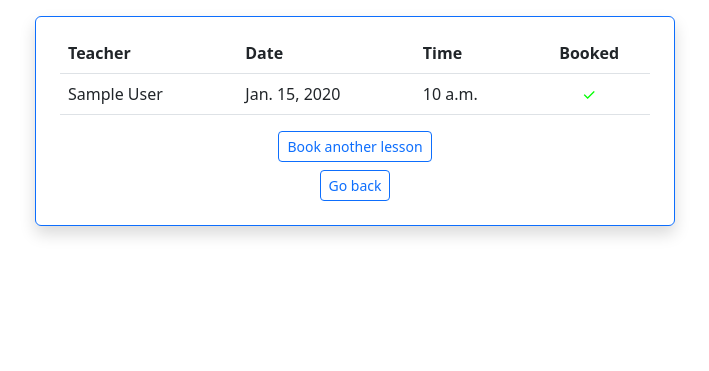
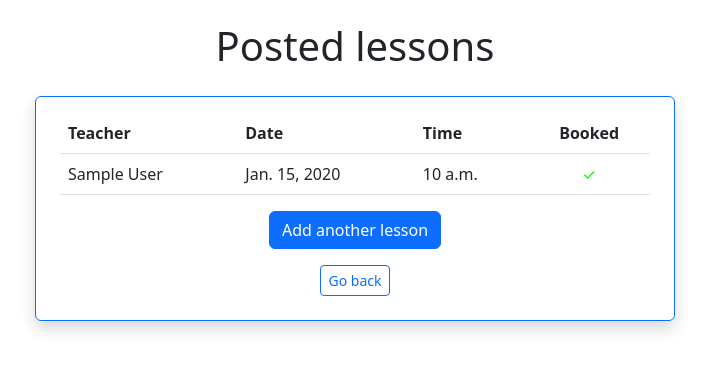
Before and after one commit to KubaBir/Scheduler, a Django app: page /lessons/booked in a window 1280 px wide. Shown: the part 64-435 px from the top of the page, without its empty margins (285-994 px from the left). Run offline with Django 4.2, Linux system fonts and the light colour scheme; a user stored in the database is signed in; tables that the repository leaves empty hold one stand-in row (values such as "Sample post").

Commit message:
lesson validation

```diff
--- a/app/core/templates/core/base.html
+++ b/app/core/templates/core/base.html
@@ -34,7 +34,7 @@
           </div>
         </div>
       </nav>
-    <div class="container mt-3">
+    <div class="container mt-3 w-50">
         {% if messages %}
         {% for message in messages %}
         {% if message.level == DEFAULT_MESSAGE_LEVELS.ERROR %}
--- a/app/core/templates/core/home.html
+++ b/app/core/templates/core/home.html
@@ -23,7 +23,9 @@
 
     {% endif %}
     {% else %}
-    <div class="fs-5" style="text-align: center;">Please login.</div>
+    <div class="fs-5" style="text-align: center;">
+        <a href={% url 'authentication:login' %}>Please login.</a>
+    </div>
 
     {% endif %}
 </div>
--- a/app/lessons/templates/lessons/booked.html
+++ b/app/lessons/templates/lessons/booked.html
@@ -1,6 +1,13 @@
 {% extends 'core/base.html' %}
 
 {% block content %}
+
+{% if user.is_teacher %}
+<div class="fs-1" style="text-align: center; margin-bottom:20px">Posted lessons</div>
+{% else %}
+<div class="fs-1" style="text-align: center; margin-bottom:20px">Your lessons</div>
+{% endif %}
+
 <div class="container border shadow border-primary rounded p-4 pt-3 w-50">
 
     <table class="table ">
@@ -43,12 +50,19 @@
             {% endfor %}
         </tbody>
       </table>
-      {% if lesson_list|length < 3 %}
+        {% if user.is_teacher %}
         <div style="display: flex; justify-content: center; align-items: center;" class="m-2">
+            <a class="btn btn-md btn-primary" href={% url 'lessons:add' %}>Add another lesson</a>
+        </div>
+        {% else %}
+        {% if lesson_list|length < 3 %}
+        <div style="display: flex; justify-content: center; align-items: center" class="m-2">
             <a class="btn btn-sm btn-outline-primary" href={% url 'lessons:list' %}>Book another lesson</a>
         </div>
-      {% endif %}
-        <div style="display: flex; justify-content: center; align-items: center;">
+        {% endif %}
+        {% endif %}
+
+        <div class="mt-3" style="display: flex; justify-content: center; align-items: center;">
             <a class="btn btn-sm btn-outline-primary" href="{% url 'core:home' %}">Go back</a>
         </div>
 
--- a/app/lessons/views.py
+++ b/app/lessons/views.py
@@ -1,4 +1,5 @@
 from core.models import Availability
+from django.contrib import messages
 from django.contrib.auth.mixins import (LoginRequiredMixin,
                                         PermissionRequiredMixin)
 from django.db.models import Q
@@ -16,7 +17,12 @@ class AddAvailability(LoginRequiredMixin, PermissionRequiredMixin, CreateView):
     success_url = reverse_lazy('core:home')
     permission_required = 'core.add'
 
+    def form_invalid(self, form):
+        messages.error(self.request, "This lesson already exists.")
+        return super().form_invalid(form)
+
     def form_valid(self, form):
+        messages.success(self.request, "Lesson added succesfuly.")
         form.instance.teacher = self.request.user
         return super().form_valid(form)
 
@@ -34,7 +40,7 @@ class JoinLesson(UpdateView):
     model = Availability
     form_class = JoinLessonForm
     template_name = 'lessons/join.html'
-    success_url = reverse_lazy('core:home')
+    success_url = reverse_lazy('lessons:booked')
 
     def form_valid(self, form):
         form.instance.is_booked = True
```
Also changed, not shown: app/lessons/forms.py (+9 -0 lines), app/lessons/templates/lessons/availability_form.html (+6 -1 lines), app/lessons/templates/lessons/list.html (+15 -9 lines).
